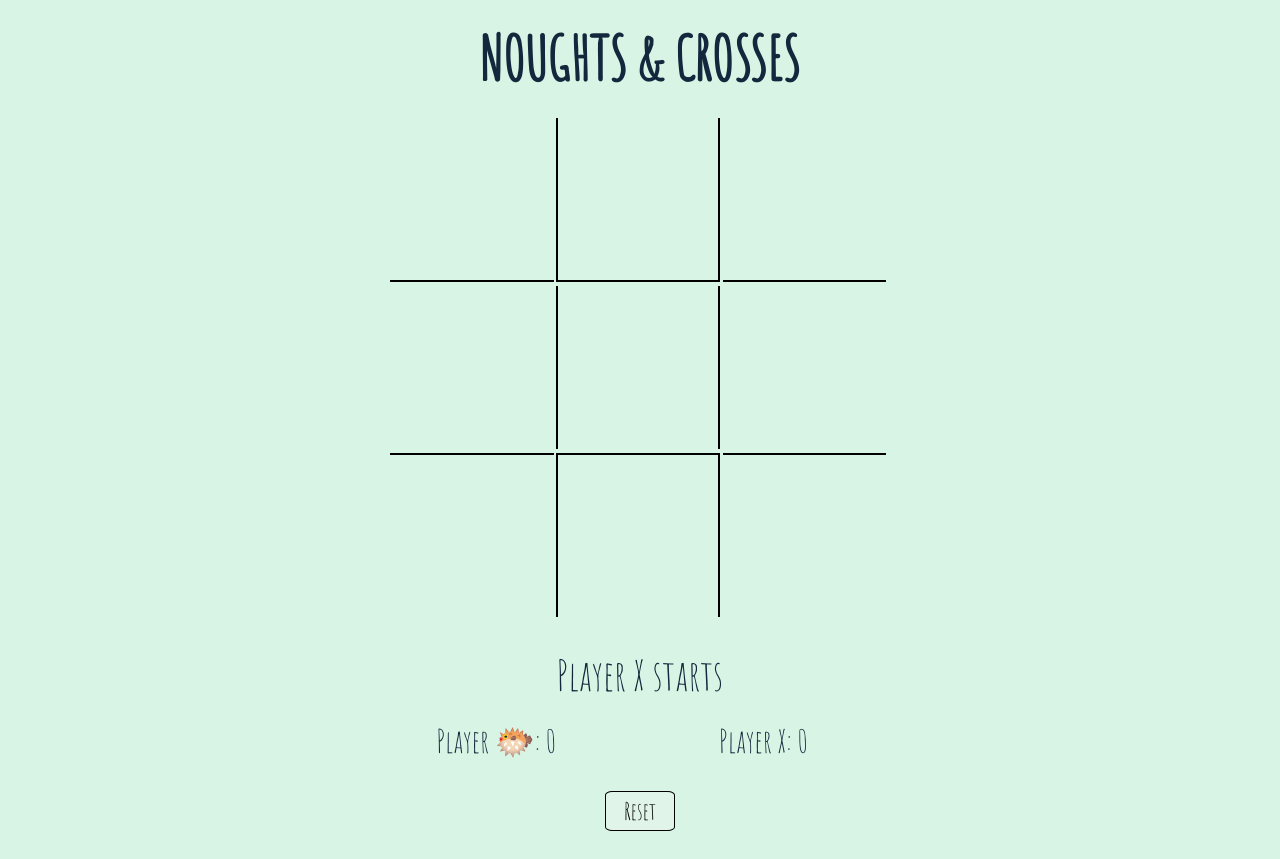
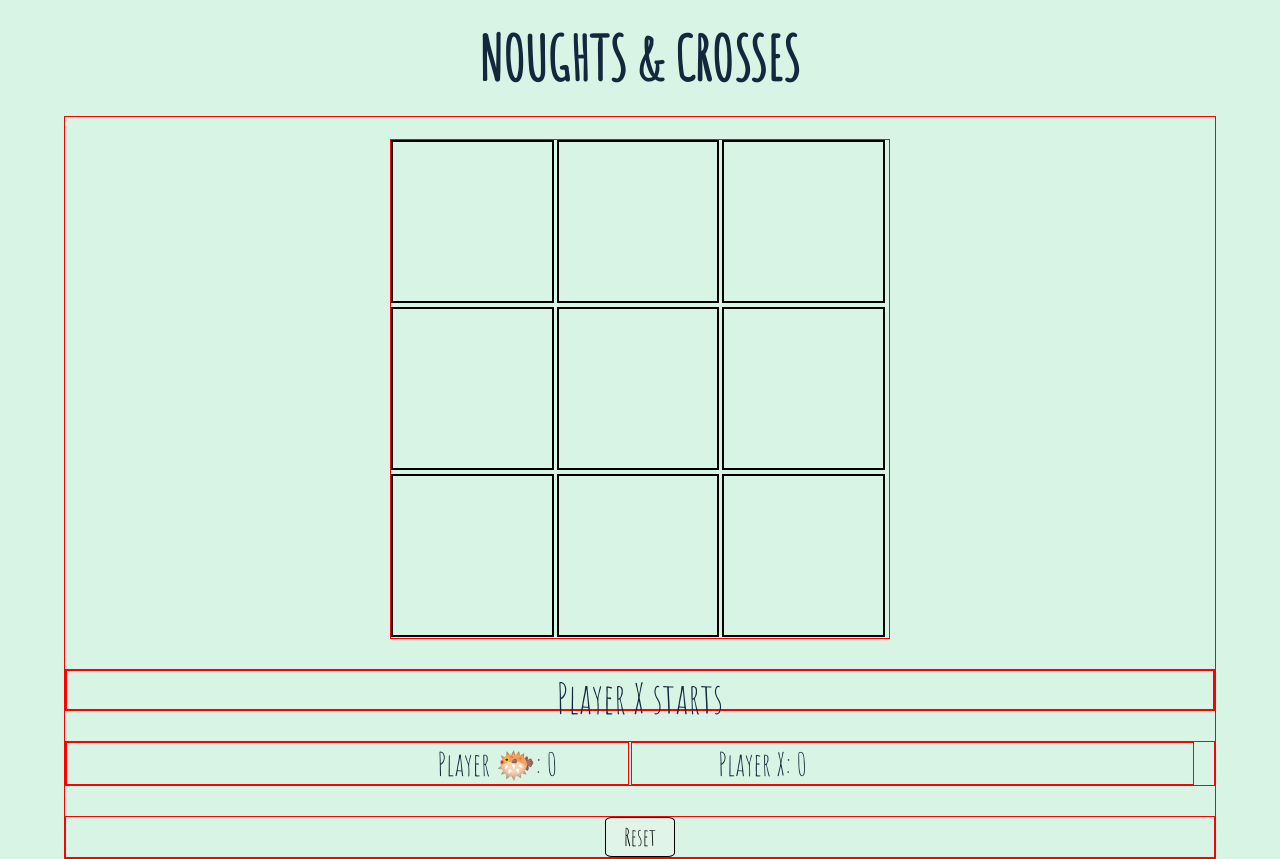
Before and after one commit to katshaze/project0, a plain HTML site: page index.html in a window 1280 px wide. Before the commit the page ends 831 px from the top, so only its background shows below. Drawn offline with Linux system fonts and the light colour scheme.

Commit message:
minor css tweaks

```diff
--- a/css/style.css
+++ b/css/style.css
@@ -6,6 +6,10 @@
   background-color: #d8f4e4;
   font-family: 'Amatic SC', cursive;
   color: #13283d;
+}
+
+div {
+  border: red solid 1px;
 }
 
 h1 {
@@ -21,7 +25,7 @@
 }
 
 .board {
-  max-width: 500px;
+  width: 500px;
   height: 500px;
   margin: 22px auto 0 auto;
   position: relative;
```
